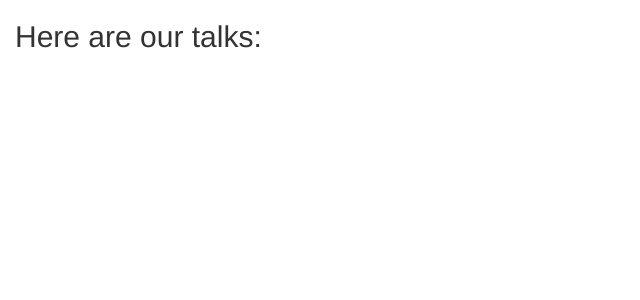
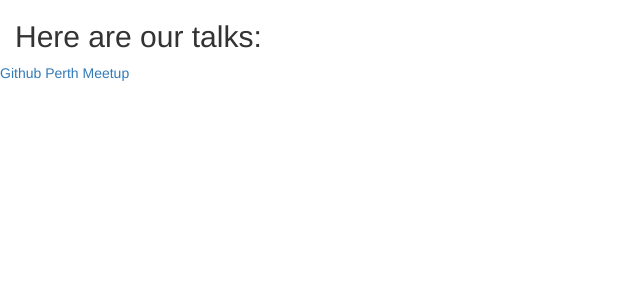
Before and after one commit to mattharley/pythonwa, a Django app: page / in a window 1280 px wide. Shown: the top 300 px of the page, without its empty margins (0-640 px from the left). Run offline with Django 3.2, Linux system fonts and the light colour scheme; data that the repository does not hold is empty; some libraries are stand-ins or nearby versions.

Commit message:
Link to Github and Meetup

```diff
--- a/templates/base.html
+++ b/templates/base.html
@@ -19,7 +19,8 @@
 	<div class="container-fluid">
 	{% block content%}{% endblock content%}
 	</div>
-
+	<a href="https://github.com/mattharley/pdpdmeetup">Github</a>
+	<a href="http://www.meetup.com/Perth-Django-Users-Group/">Perth Meetup</a>
 
 
 	<!-- Latest compiled and minified JavaScript -->
```
